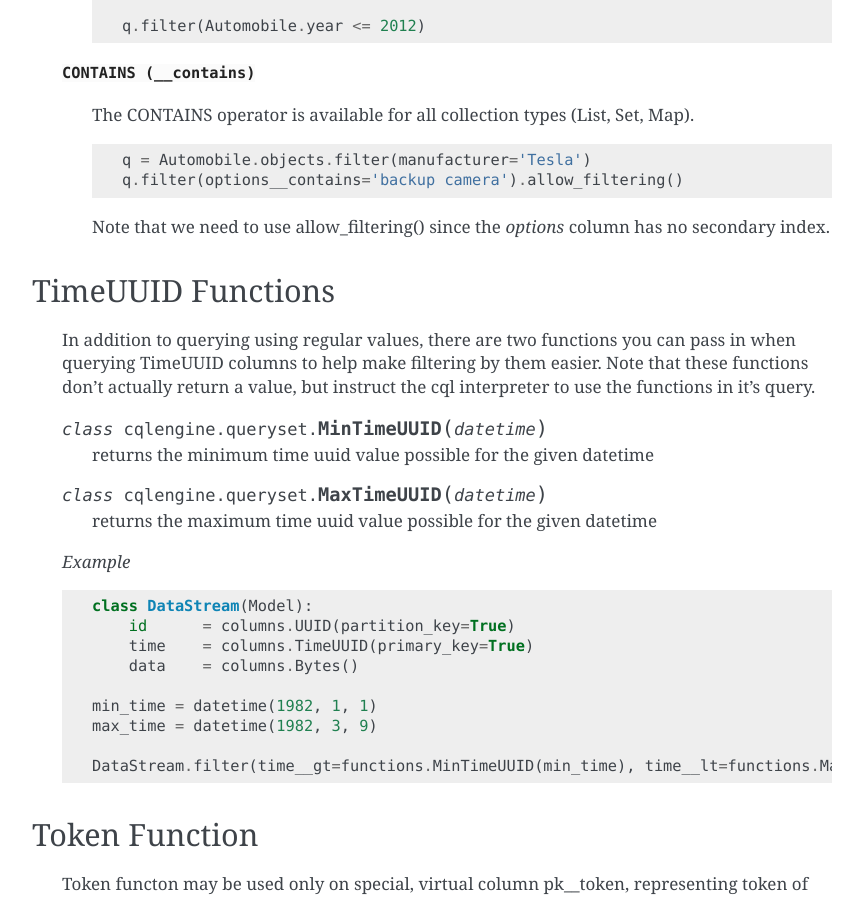
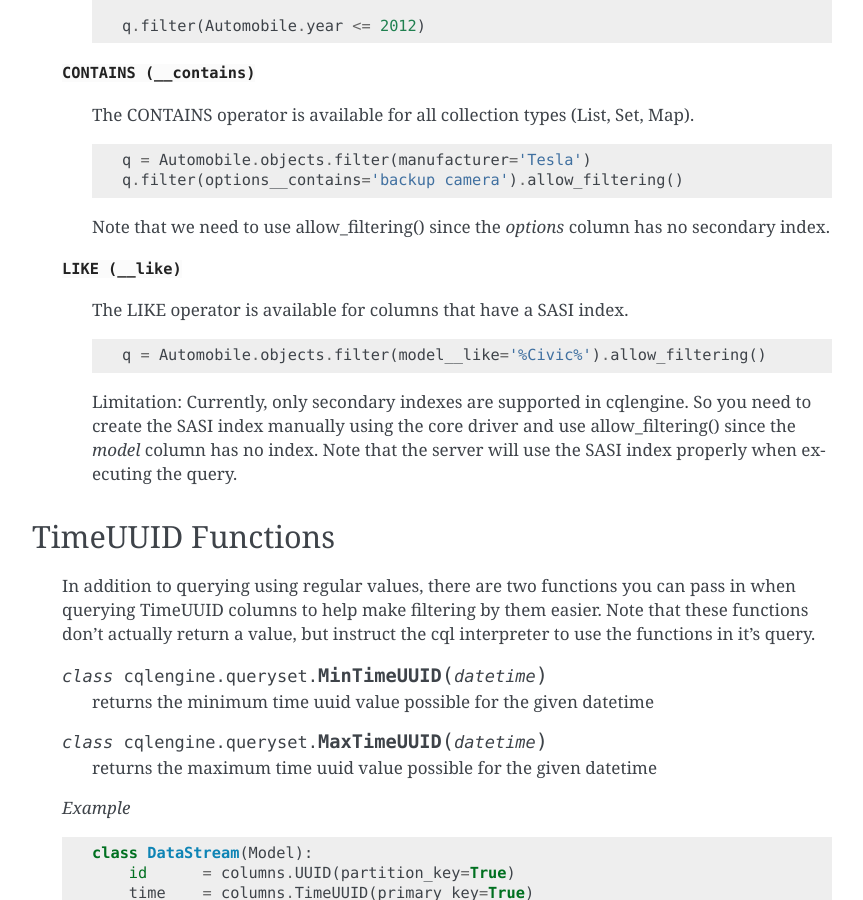
Before and after one commit to datastax/python-driver, a Sphinx documentation site: the page built from docs/cqlengine/queryset.rst, in a window 1280 px wide and 900 px high, scrolled down 3527 px. Shown: the whole window, without its empty margins (258-1121 px from the left). Built offline with Sphinx 7.4.7, drawn with Linux system fonts in a browser that asks for light colours; pages that are not in the unit, such as notebooks, are missing from menus.

Commit message:
cqlengine: Add LIKE filter operator

```diff
--- a/docs/cqlengine/queryset.rst
+++ b/docs/cqlengine/queryset.rst
@@ -190,6 +190,18 @@ Filtering Operators
             q.filter(options__contains='backup camera').allow_filtering()
 
         Note that we need to use allow_filtering() since the *options* column has no secondary index.
+
+    :attr:`LIKE (__like) <query.QueryOperator.LikeOperator>`
+
+        The LIKE operator is available for columns that have a SASI index.
+
+        .. code-block:: python
+
+            q = Automobile.objects.filter(model__like='%Civic%').allow_filtering()
+
+        Limitation: Currently, only secondary indexes are supported in cqlengine. So you need to create
+        the SASI index manually using the core driver and use allow_filtering() since the *model* column
+        has no index. Note that the server will use the SASI index properly when executing the query.
 
 TimeUUID Functions
 ==================
```
Also changed, not shown: CHANGELOG.rst (+8 -0 lines), 2 other files.
